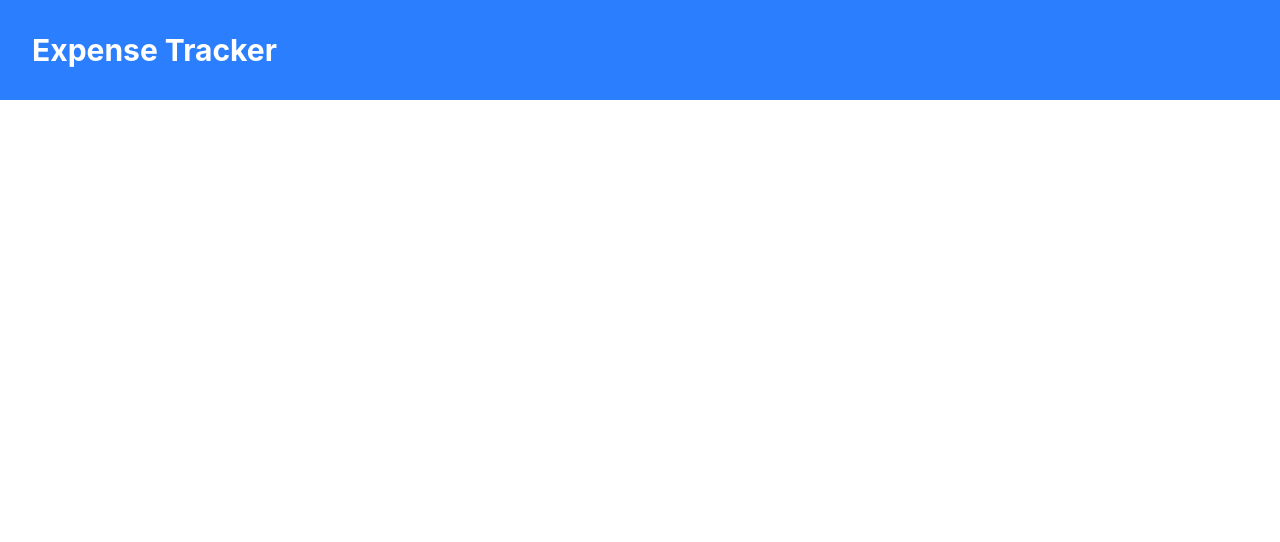
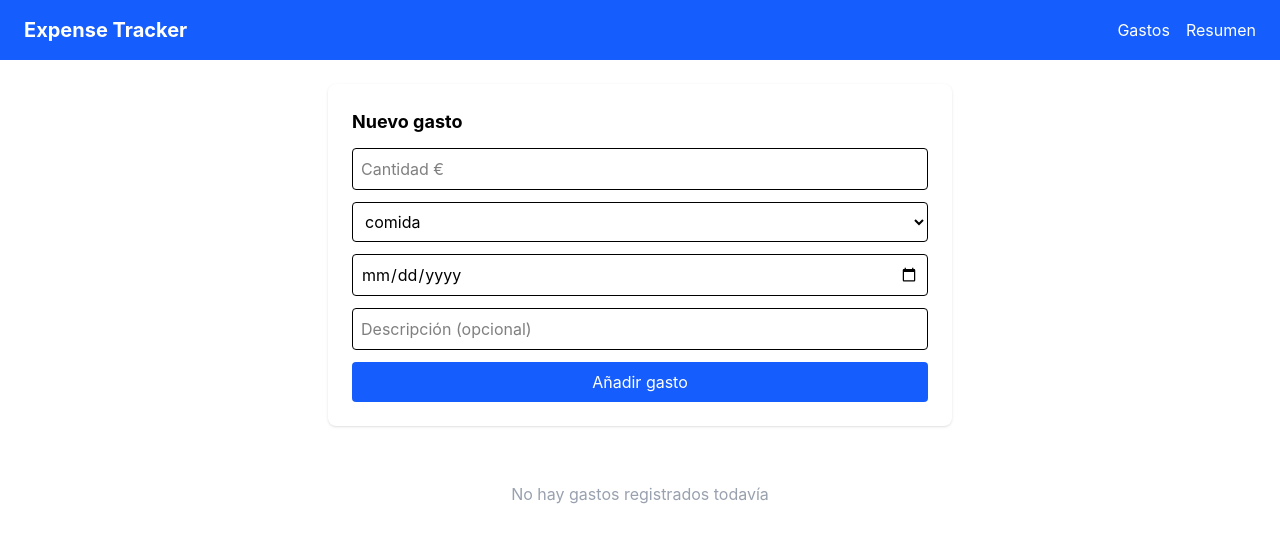
Before and after one commit to RubenRuiz2006/expense-tracker, a React (Vite) app: page / in a window 1280 px wide. Shown: the top 542 px of the page. Built offline with nearby package versions, Linux system fonts and the light colour scheme.

Commit message:
Feat: implementación de app.tsx funcional

```diff
--- a/src/App.tsx
+++ b/src/App.tsx
@@ -1,9 +1,40 @@
-function App() {
+import { BrowserRouter, Routes, Route } from 'react-router-dom'
+import { useState } from 'react'
+import type { Gasto } from './types/gasto'
+import Navbar from './components/Navbar'
+import HomePage from './pages/HomePage'
+import ResumenPage from './pages/ResumenPage'
+import NotFoundPage from './pages/NotFoundPage'
+
+export default function App() {
+  // Movemos los gastos aquí para compartirlos entre HomePage y ResumenPage
+  const [gastos, setGastos] = useState<Gasto[]>([])
+
   return (
-    <div className="bg-blue-500 text-white p-8">
-      <h1 className="text-3xl font-bold">Expense Tracker</h1>
-    </div>
+    <BrowserRouter>
+      {/* La Navbar aparece en todas las páginas */}
+      <Navbar />
+
+      {/* Aquí React Router decide qué página mostrar según la URL */}
+      <Routes>
+        <Route
+          path="/"
+          element={
+            <HomePage
+              gastos={gastos}
+              setGastos={setGastos}
+            />
+          }
+        />
+        <Route
+          path="/resumen"
+          element={<ResumenPage gastos={gastos} />}
+        />
+        <Route
+          path="*"
+          element={<NotFoundPage />}
+        />
+      </Routes>
+    </BrowserRouter>
   )
 }
-
-export default App
--- a/src/pages/HomePage.tsx
+++ b/src/pages/HomePage.tsx
@@ -3,8 +3,14 @@ import type { Gasto } from '../types/gasto'
 import GastoForm from '../components/GastoForm'
 import GastoList from '../components/GastoList'
 
-export default function HomePage() {
-  const [gastos, setGastos] = useState<Gasto[]>([])
+// Recibimos los gastos y setGastos desde App.tsx
+interface Props {
+  gastos: Gasto[]
+  setGastos: (gastos: Gasto[]) => void
+}
+
+export default function HomePage({ gastos, setGastos }: Props) {
+  // Solo guardamos aquí el gasto que se está editando
   const [gastoEditar, setGastoEditar] = useState<Gasto | undefined>(undefined)
 
   function handleGuardar(gasto: Gasto) {
```
